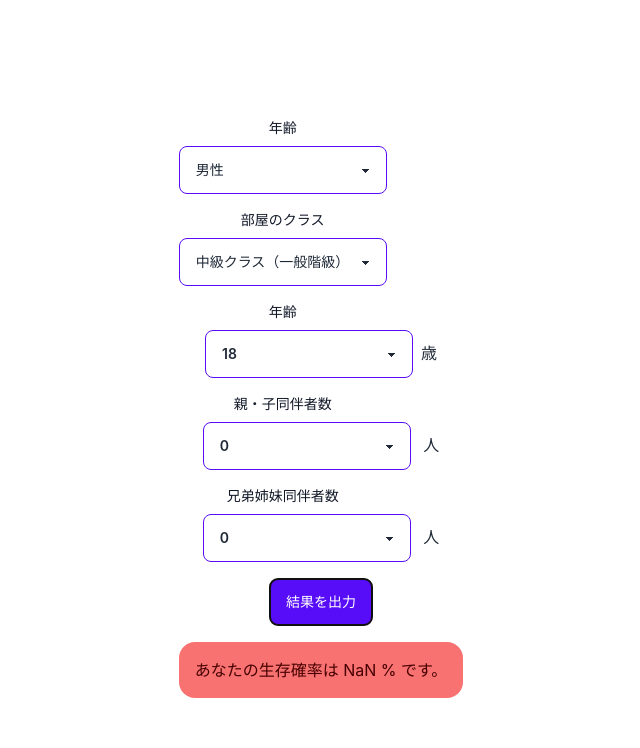
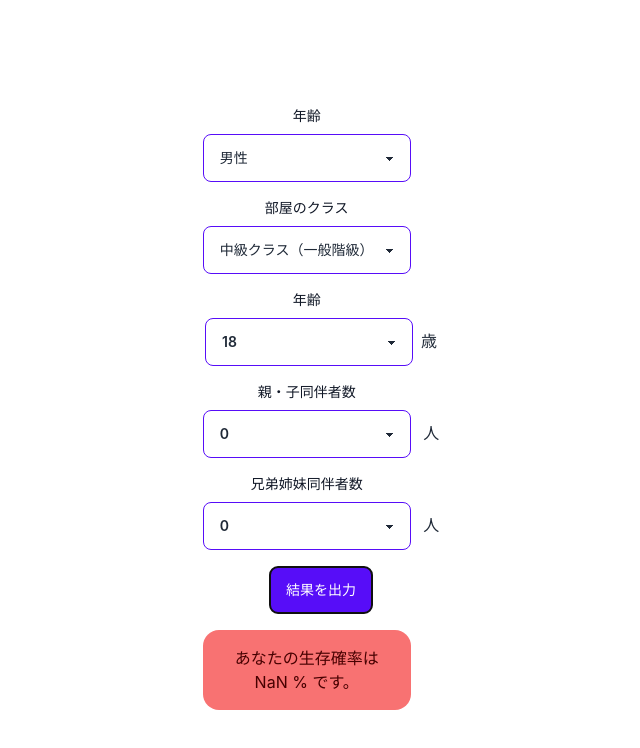
Before and after one commit to iisyos/titanic_app, a Vue app: page / in a window 1280 px wide. Both pictures are taken after a click on the button "結果を出力". Shown: the top 748 px of the page, without its empty margins (319-959 px from the left). Built offline with nearby package versions, Linux system fonts and the light colour scheme.

Commit message:
デザイン調整

```diff
--- a/src/App.vue
+++ b/src/App.vue
@@ -41,7 +41,10 @@
     <br />
     <button class="btn btn-primary" @click="displayOutput">結果を出力</button>
     <template v-if="survivalProbability !== undefined">
-      <div class="alert alert-error mt-4">あなたの生存確率は {{ Math.round(survivalProbability) }} % です。</div>
+      <div class="alert alert-error mt-4 w-52 justify-center">
+        あなたの生存確率は<br />
+        {{ Math.round(survivalProbability) }} % です。
+      </div>
     </template>
   </div>
 </template>
```
